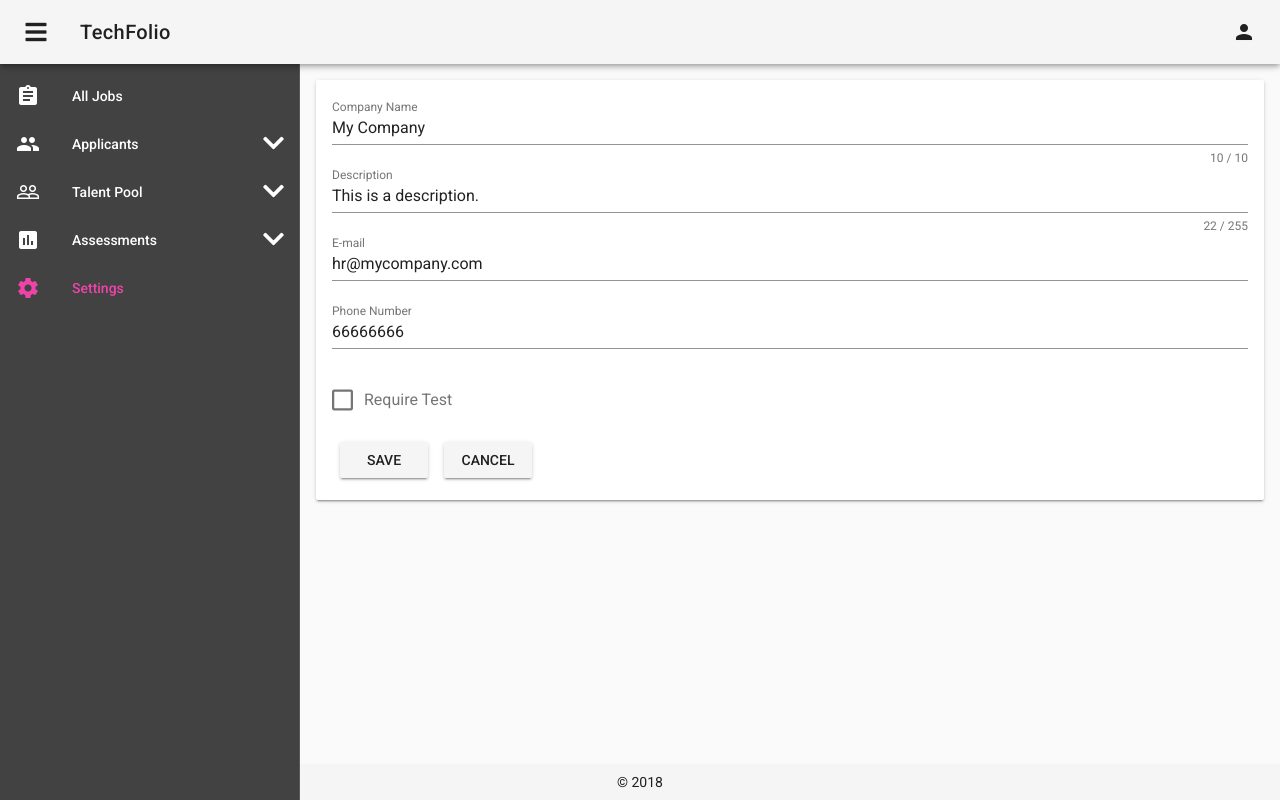
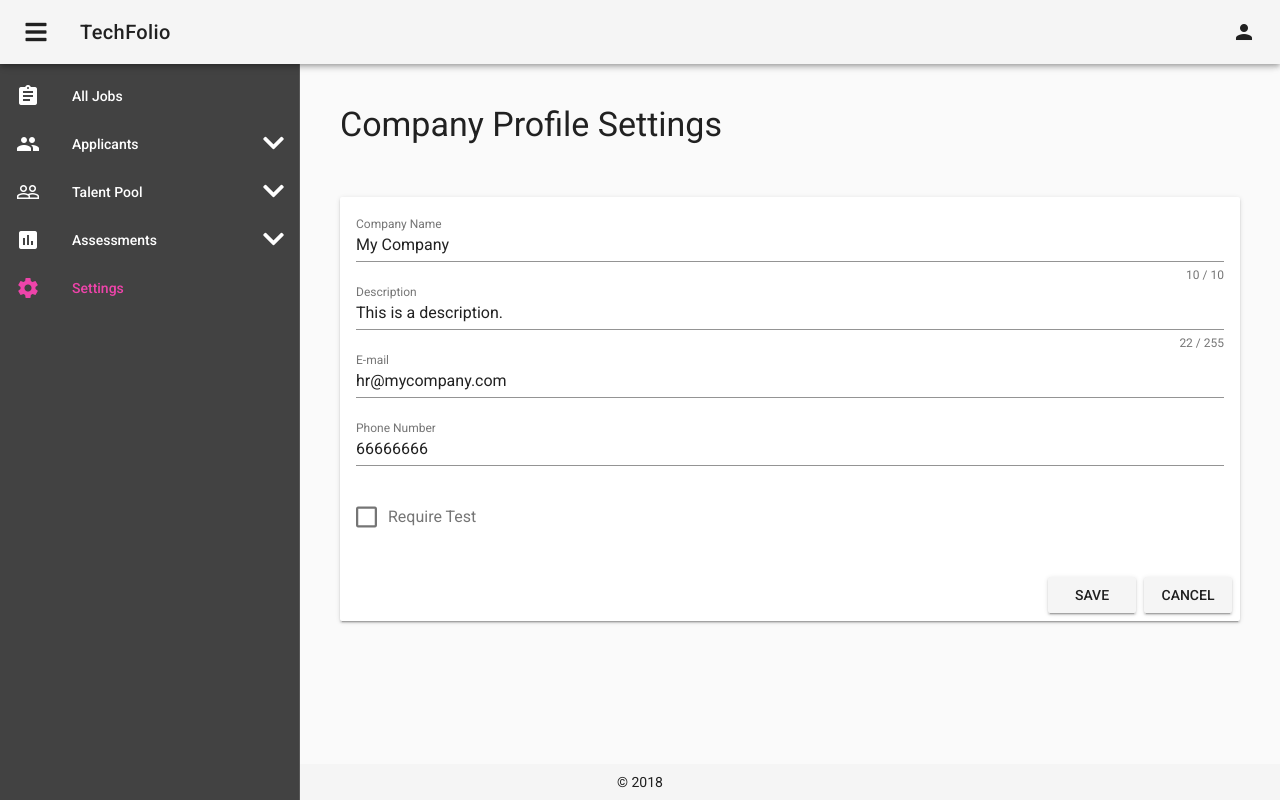
Before and after one commit to douglasleekiathui/wwcode, a Vue app: page /wwcode/settings in a window 1280 px wide. Built offline with nearby package versions, Linux system fonts and the light colour scheme.

Commit message:
add title to company page

```diff
--- a/src/components/settings/Index.vue
+++ b/src/components/settings/Index.vue
@@ -1,4 +1,7 @@
 <template>
+  <v-container>
+    <div class="pa-3 display-1">Company Profile Settings</div>
+    <br/>
   <v-card class="ma-3">
     <v-form
       class="pa-3" ref="form" v-model="valid" lazy-validation>
@@ -32,7 +35,9 @@
           v-model="checkbox"
           label="Require Test"
         ></v-checkbox>
-
+    </v-form>
+    <v-card-actions>
+      <v-spacer/>
         <v-btn
           :disabled="!valid"
           @click="snackbar = true"
@@ -40,7 +45,7 @@
           save
         </v-btn>
         <v-btn @click="clear">cancel</v-btn>
-      </v-form>
+    </v-card-actions>
     <v-snackbar
       v-model="snackbar"
       bottom=true
@@ -56,6 +61,7 @@
       </v-btn>
     </v-snackbar>
   </v-card>
+  </v-container>
 </template>
 
 <script>
```
